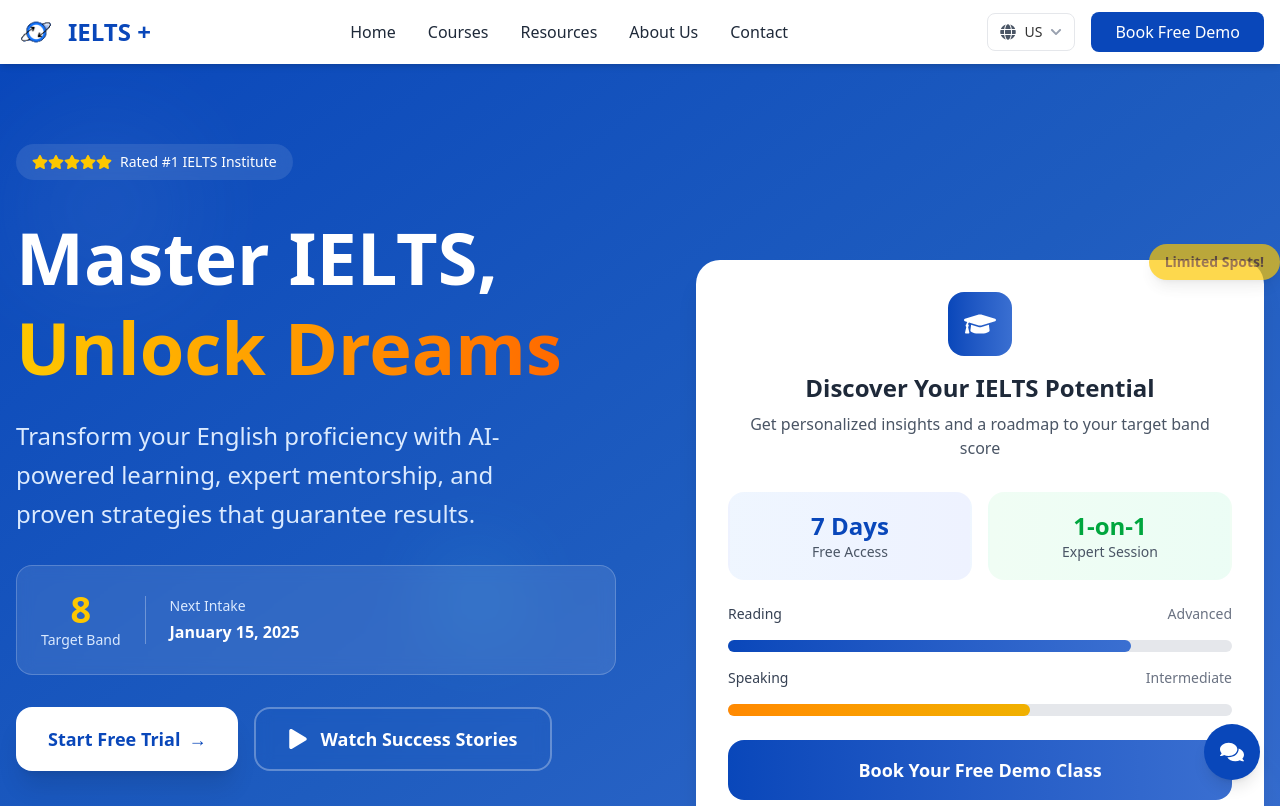
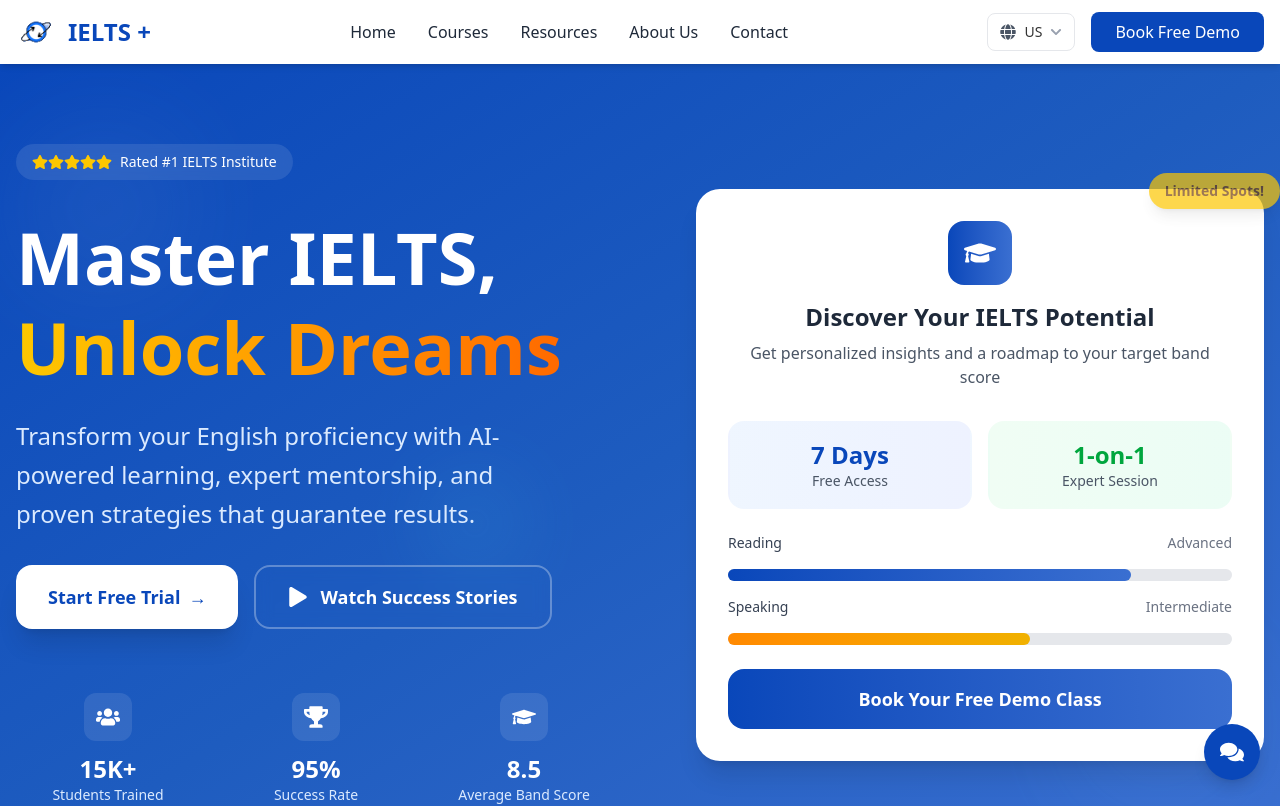
Before and after one commit to tarunmanoharann/babycode, a React (Vite) app in the folder frontend/: page / in a window 1280 px wide. Shown: the top 806 px of the page. Built offline with nearby package versions, Linux system fonts and the light colour scheme.

Commit message:
Update Hero.jsx

```diff
--- a/frontend/src/components/Hero.jsx
+++ b/frontend/src/components/Hero.jsx
@@ -61,20 +61,7 @@ const Hero = () => {
               </p>
             </div>
 
-            {/* Score Animation */}
-            <div className="flex items-center gap-6 p-6 bg-white/10 backdrop-blur-sm rounded-2xl border border-white/20">
-              <div className="text-center">
-                <div className="text-4xl font-bold text-yellow-400 transition-all duration-500">
-                  {currentScore}
-                </div>
-                <div className="text-sm text-blue-100">Target Band</div>
-              </div>
-              <div className="h-12 w-px bg-white/30"></div>
-              <div>
-                <div className="text-sm text-blue-100 mb-1">Next Intake</div>
-                <div className="font-semibold">January 15, 2025</div>
-              </div>
-            </div>
+
 
             {/* CTA Buttons */}
             <div className="flex flex-col sm:flex-row gap-4">
```
